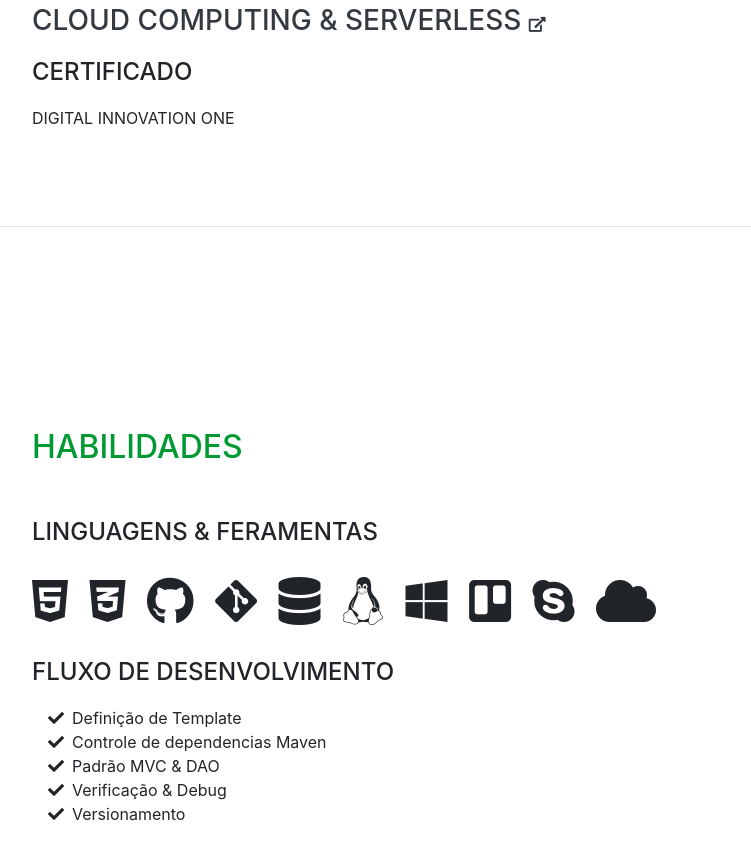
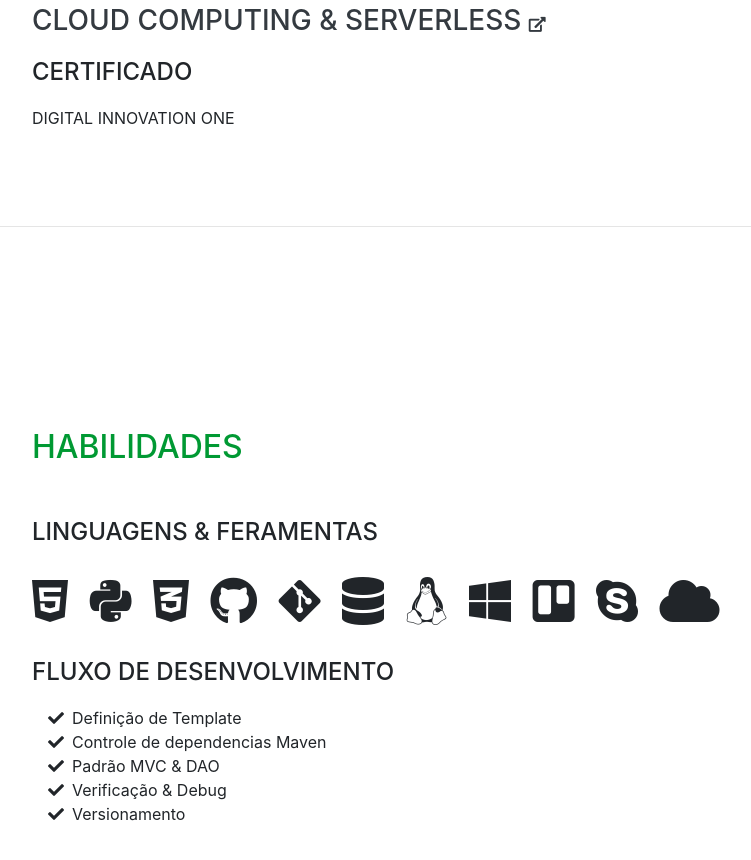
Before and after one commit to wemersonalvescccb/Portifolio, a website with bundled scripts: page index.html in a window 1280 px wide. Shown: the part 3348-4208 px from the top of the page, without its empty margins (288-1039 px from the left). Built offline with nearby package versions, Linux system fonts and the light colour scheme; a web font is replaced by a local one.

Commit message:
Atualização BC

```diff
--- a/index.html
+++ b/index.html
@@ -353,6 +353,9 @@
             <i class="fab fa-html5" title="HTML 5"></i>
           </li>
           <li class="list-inline-item">
+            <i class="fab fa-python" title="Python"></i>
+          </li>
+          <li class="list-inline-item">
             <i class="fab fa-css3-alt" title="CSS 3"></i>
           </li>
           <li class="list-inline-item">
```
